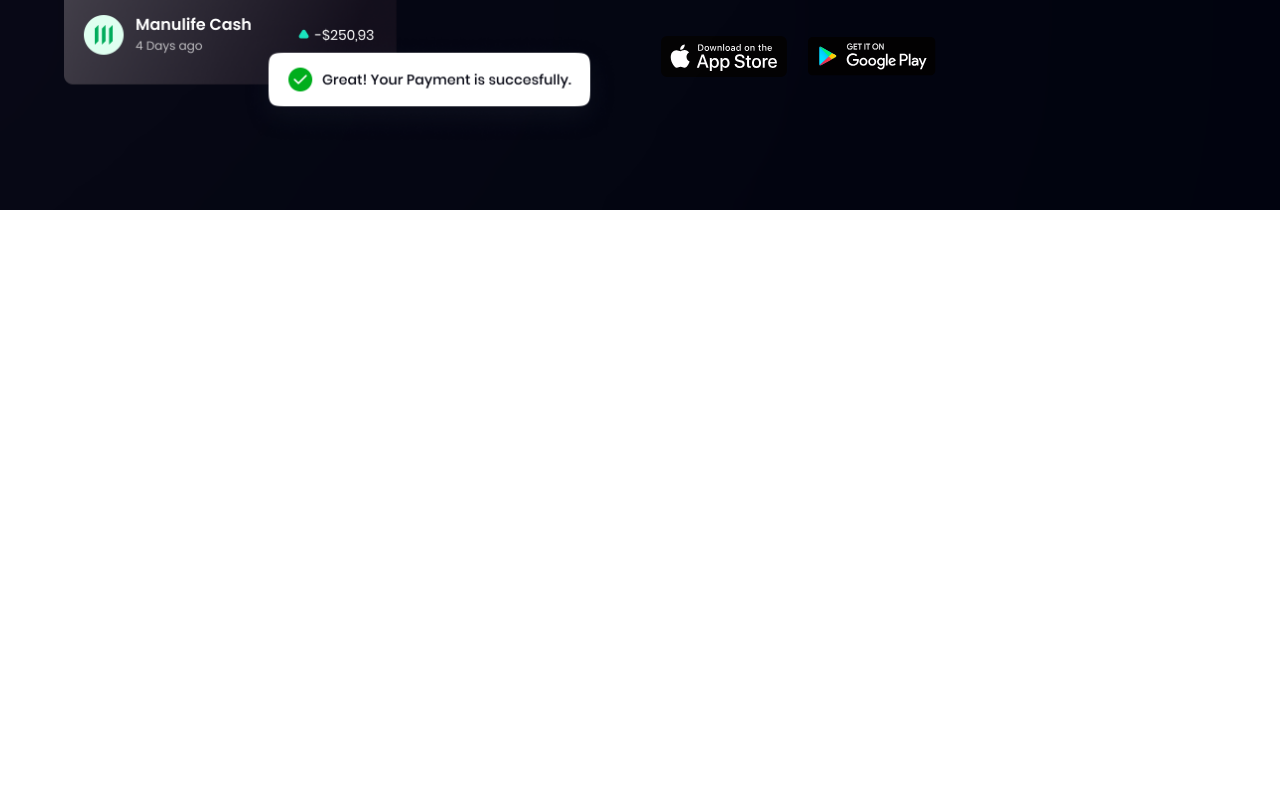
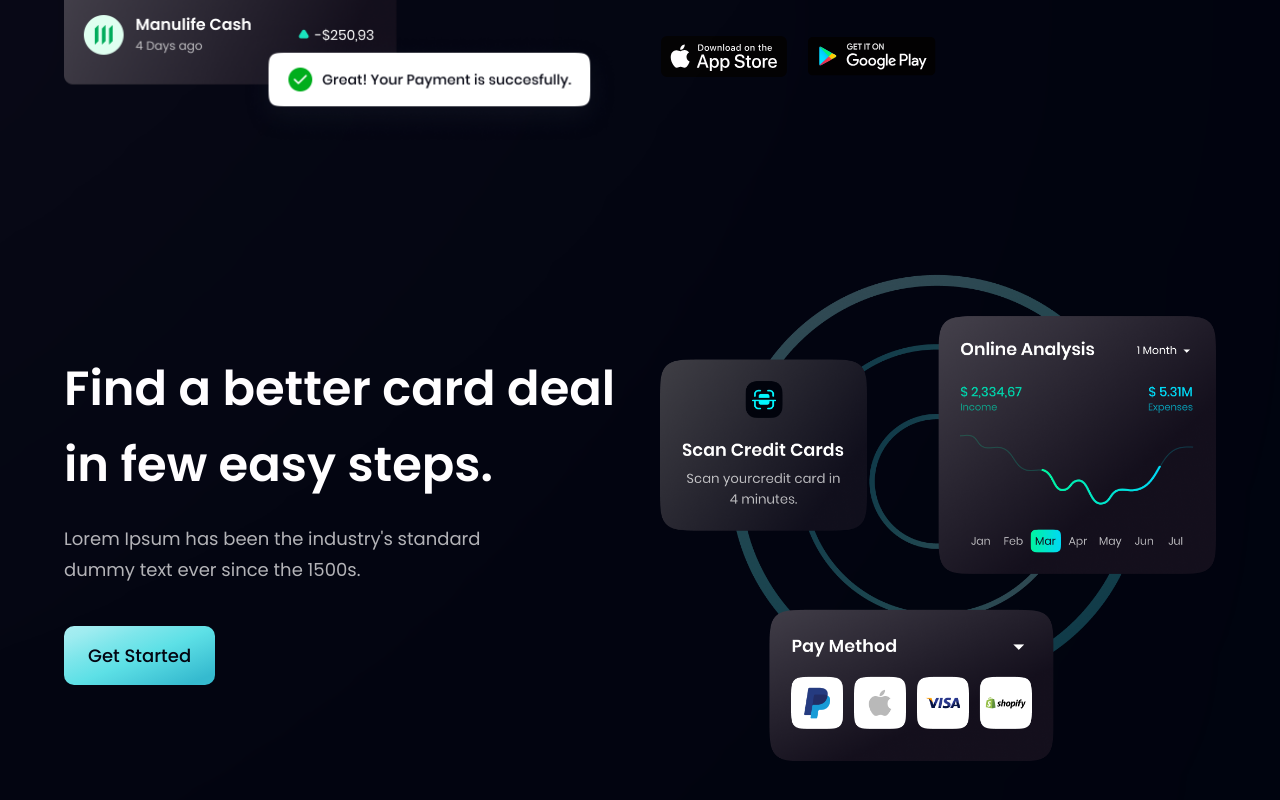
Before and after one commit to michelesilva20/bank_modern_app, a React (Vite) app: page / in a window 1280 px wide. Shown: the part 1979-2779 px from the top of the page. Before the commit the page ends 2189 px from the top, so only its background shows below. Built offline with nearby package versions, Linux system fonts and the light colour scheme.

Commit message:
two-day: feito seção cardDeal

```diff
--- a/src/components/Button.jsx
+++ b/src/components/Button.jsx
@@ -4,7 +4,7 @@
   return (
     <button type='button' className={`py-4 px-6
     bg-blue-gradient font-poppins font-medium text-[18px] text-primary outline-none
-    ${styles}`}>
+    ${styles} rounded-[10px]`}>
       Get Started
     </button>
   )
--- a/src/components/CardDeal.jsx
+++ b/src/components/CardDeal.jsx
@@ -1,11 +1,20 @@
-import React from 'react'
+import {card} from '../assets';
+import styles, {layout} from '../style';
+import Button from './Button';
 
-const CardDeal = () => {
-  return (
-    <div>
+const CardDeal = () =>  (
+    <section className={layout.section}>
+      <div className={layout.sectionInfo}>
+        <h2 className={styles.heading2}>Find a better card deal <br className='sm:block hidden'/> in few easy steps.</h2>
+        <p className={`${styles.paragraph} max-w-[470px] mt-5`}>Lorem Ipsum has been the industry's standard dummy text ever since the 1500s.</p>
+        <Button styles="mt-10"/>
+      </div>
 
-    </div>
+      <div className={layout.sectionImg}>
+        <img src={card} alt="card" className='w-[100%] h-[100%]' />
+      </div>
+    </section>
   )
-}
+
 
 export default CardDeal
```
